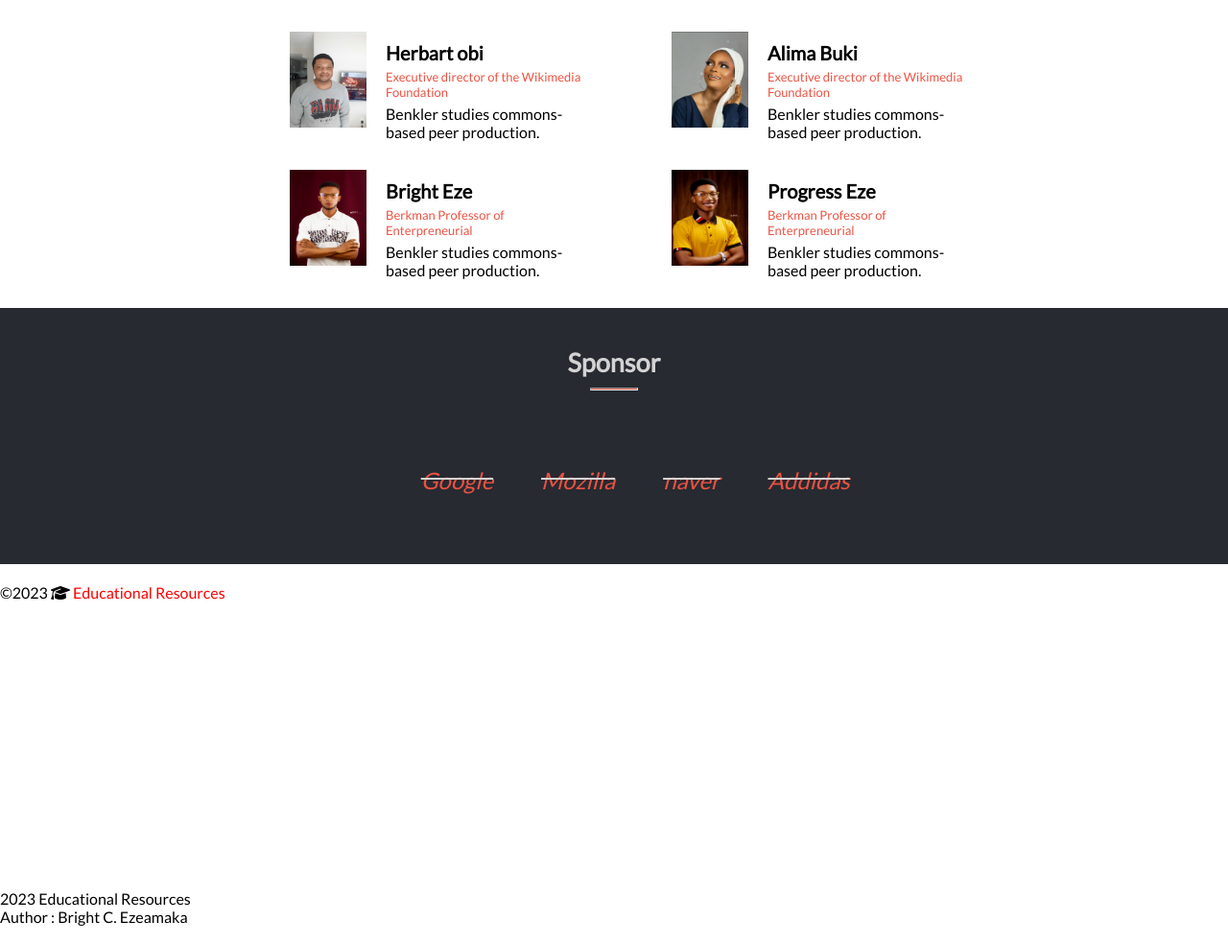
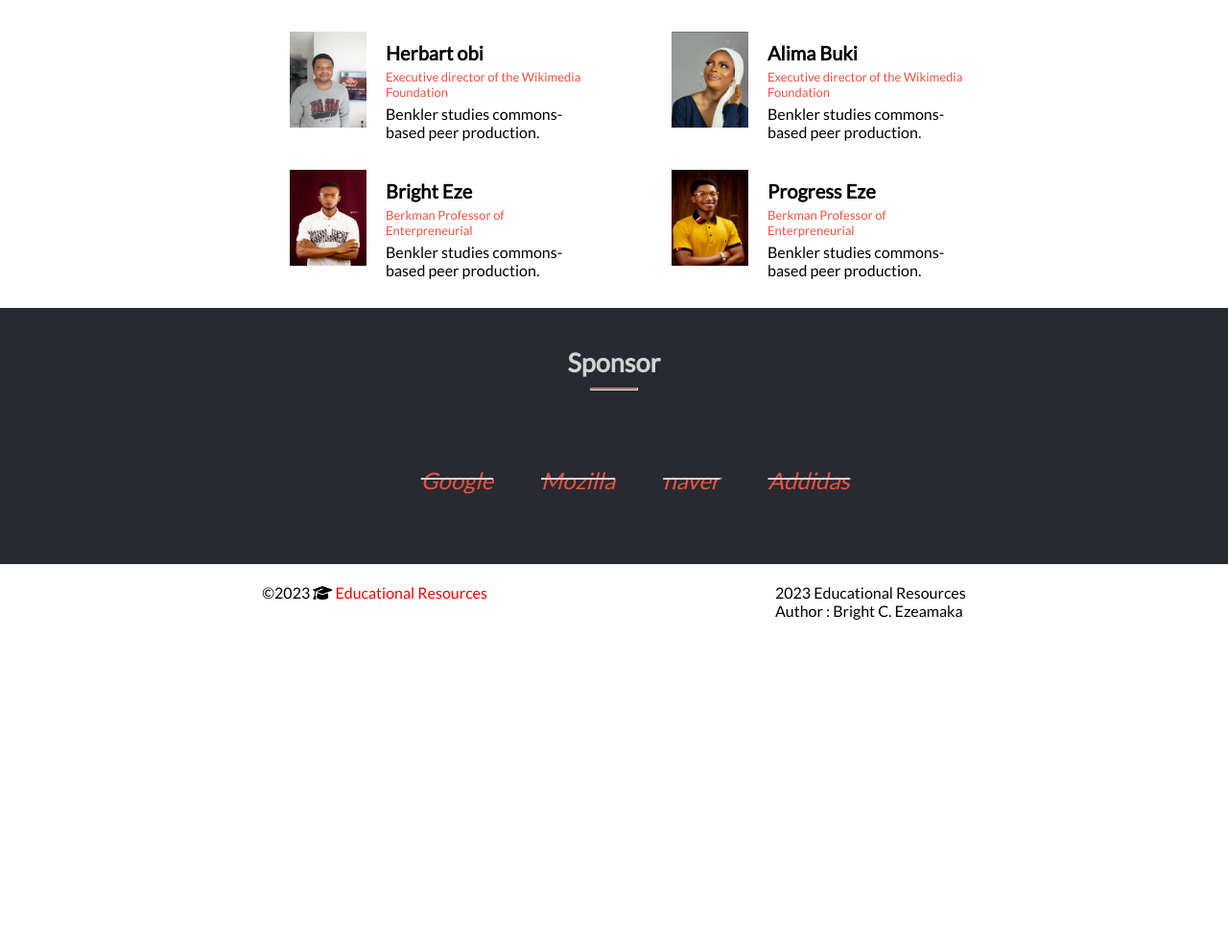
Before and after one commit to brightbrain20/capstone-project, a website with bundled scripts: page index.html in a window 1280 px wide. Shown: the part 1042-2027 px from the top of the page at 96% size. After the commit the page ends 1708 px from the top, so only its background shows below. Built offline with nearby package versions, Linux system fonts and the light colour scheme; files whose address does not match are found by name.

Commit message:
Update index.html file

```diff
--- a/about.css
+++ b/about.css
@@ -386,5 +386,6 @@ footer {
     display: flex;
     justify-content: center;
     gap: 300px;
+    flex-direction: row;
   }
 }
--- a/styles.css
+++ b/styles.css
@@ -519,5 +519,6 @@ footer {
     display: flex;
     justify-content: center;
     gap: 300px;
+    flex-direction: row;
   }
 }
```
